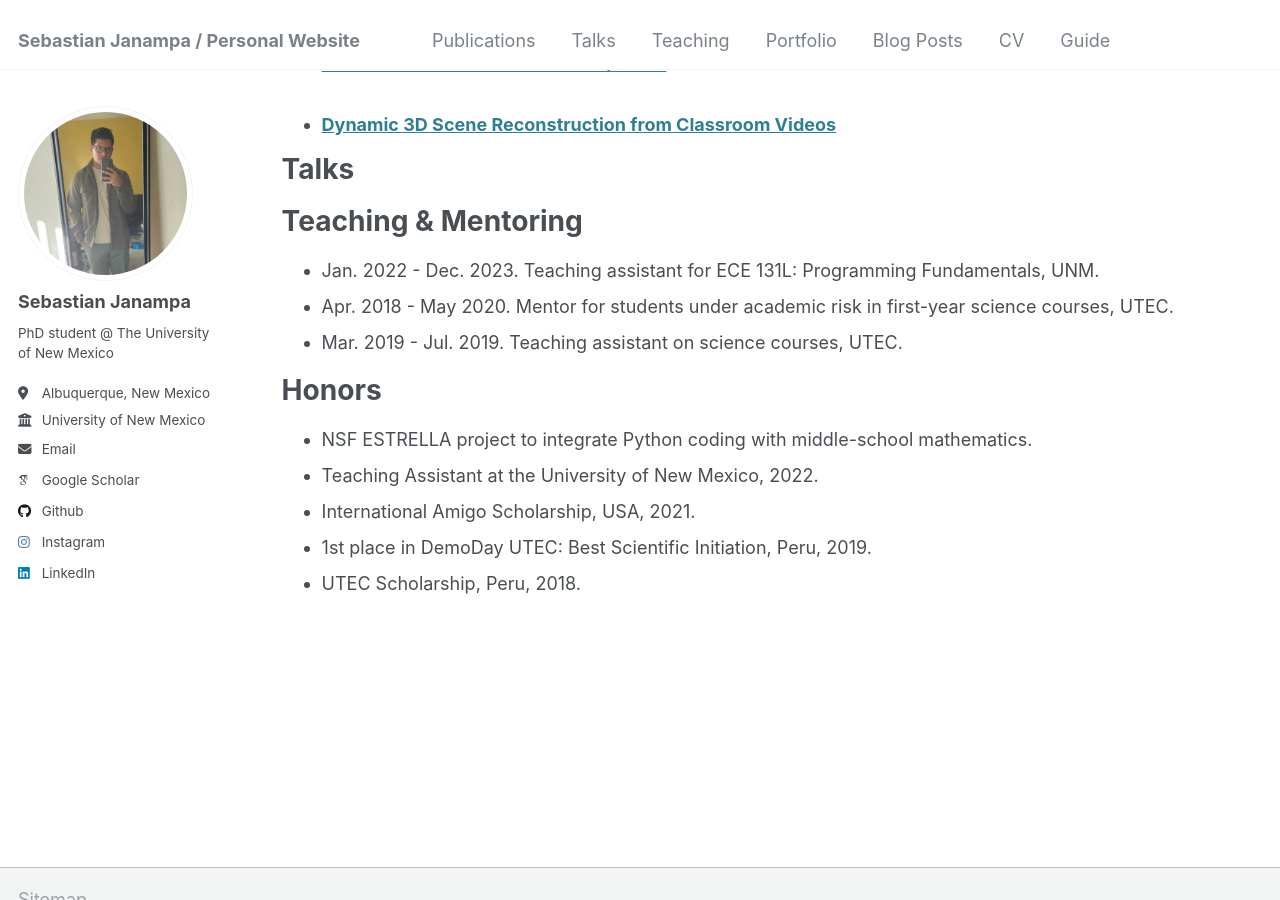
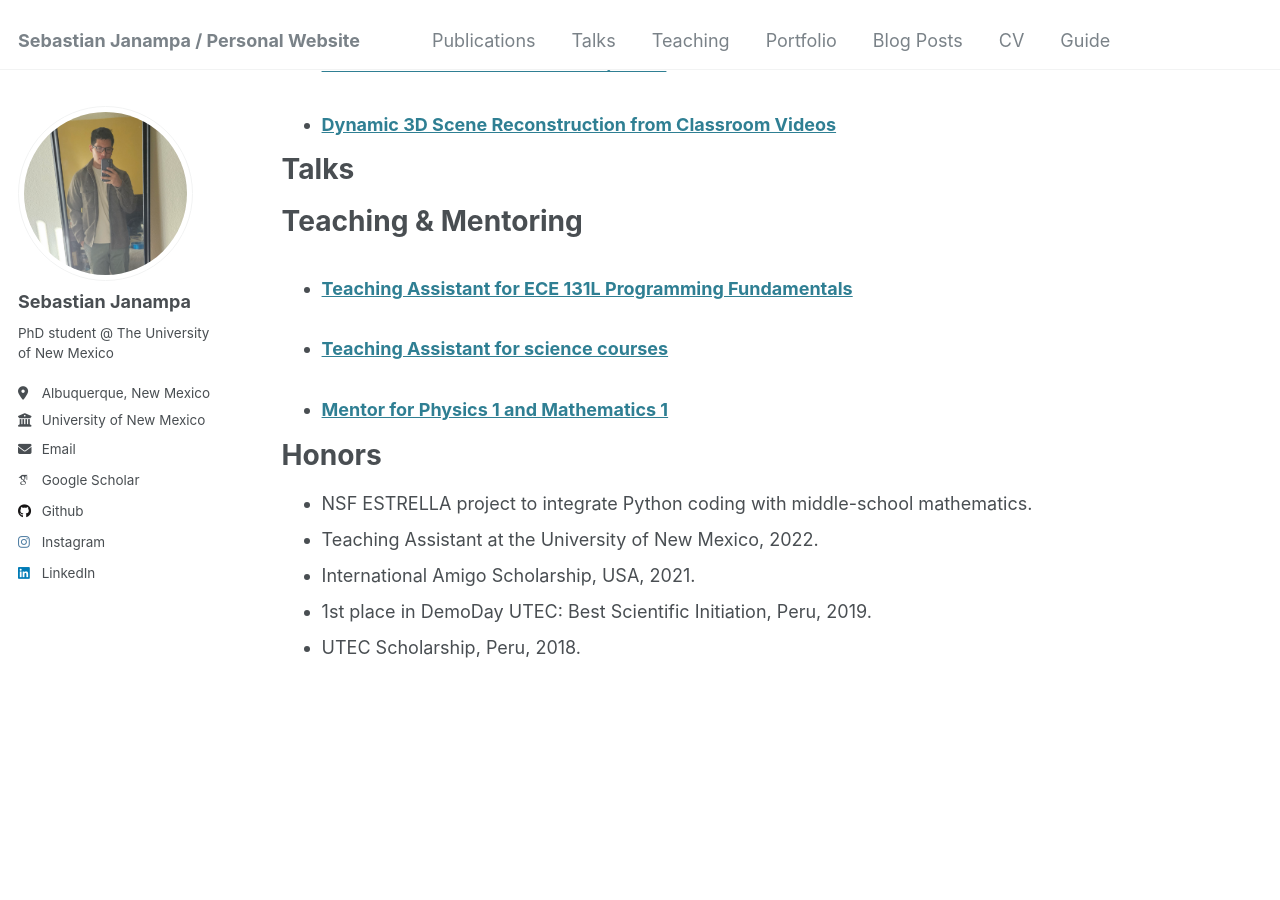
Before and after one commit to SebastianJanampa/SebastianJanampa.github.io, a Jekyll site: the page built from _pages/cv.md, in a window 1280 px wide and 900 px high, scrolled down 1138 px. Built offline with Jekyll 4.4.1, drawn with Linux system fonts in a browser that asks for light colours; some web fonts are replaced.

Commit message:
Update cv.md

```diff
--- a/_pages/cv.md
+++ b/_pages/cv.md
@@ -52,9 +52,9 @@ Talks
 
 Teaching & Mentoring
 ======
-* Jan. 2022 - Dec. 2023. Teaching assistant for ECE 131L: Programming Fundamentals, UNM.
-* Apr. 2018 - May 2020. Mentor for students under academic risk in first-year science courses, UTEC.
-* Mar. 2019 - Jul. 2019. Teaching assistant on science courses, UTEC.
+  <ul>{% for post in site.teaching reversed %}
+    {% include archive-single-cv.html %}
+  {% endfor %}</ul>
 
 Honors
 ======
```
